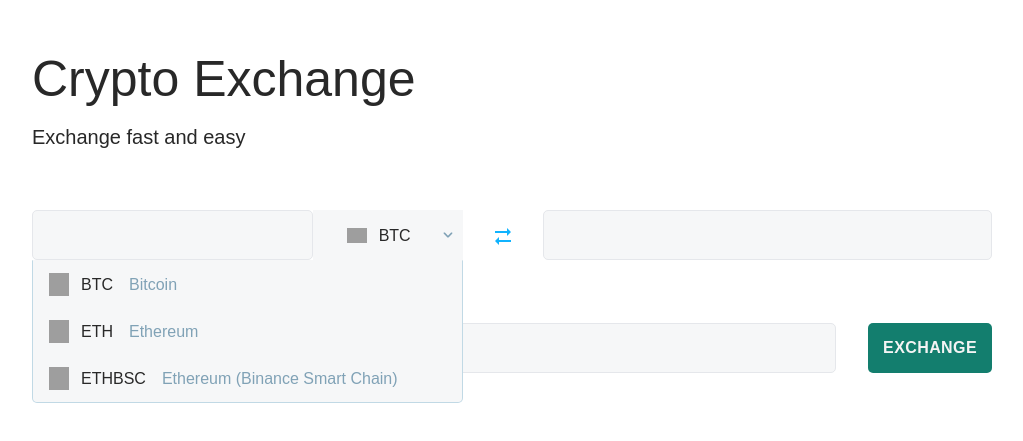
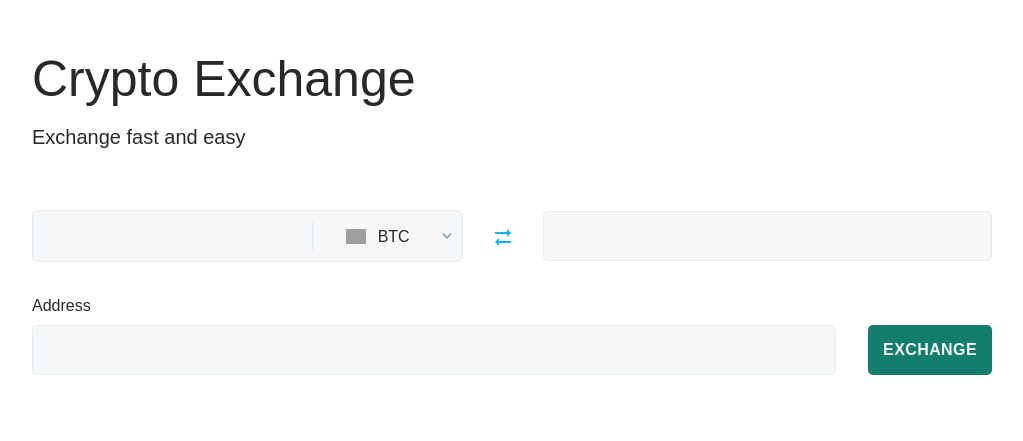
Before and after one commit to maxcore25/test-task-crypto-exchange, a Next.js app: page / in a window 1280 px wide. Shown: the part 171-612 px from the top of the page, without its empty margins (128-1151 px from the left). Built offline with nearby package versions, Linux system fonts and the light colour scheme; grey boxes are pictures that could not be loaded.

Commit message:
Write select, search and open/close logic in CurrencySelect

```diff
--- a/src/components/CurrencySelect.tsx
+++ b/src/components/CurrencySelect.tsx
@@ -1,59 +1,107 @@
+'use client';
+
 import Image from 'next/image';
-import { Input } from './Input';
 import { ArrowDown } from './ArrowDown';
-
-const coins = [
-  {
-    ticker: 'btc',
-    name: 'Bitcoin',
-    image: 'https://content-api.changenow.io/uploads/btc_1_527dc9ec3c.svg',
-  },
-  {
-    ticker: 'eth',
-    name: 'Ethereum',
-    image: 'https://content-api.changenow.io/uploads/eth_f4ebb54ec0.svg',
-  },
-  {
-    ticker: 'ethbsc',
-    name: 'Ethereum (Binance Smart Chain)',
-    image: 'https://content-api.changenow.io/uploads/ethbsc_ef444521c5.svg',
-  },
-];
+import { useRef, useState } from 'react';
+import { cn } from '@/lib/utils';
+import { testCoins } from '@/temp';
+import { useClickOutside } from '@/hooks';
 
 export const CurrencySelect = () => {
+  const [amount, setAmount] = useState('');
+  const [search, setSearch] = useState('');
+  const [selectedCurrency, setSelectedCurrency] = useState('btc');
+  const [isOpen, setIsOpen] = useState(false);
+  const inputRef = useRef<HTMLInputElement>(null);
+  const selectRef = useClickOutside<HTMLInputElement>(() => {
+    setIsOpen(false);
+  });
+
+  console.log(selectedCurrency);
+
+  const filteredCoins = testCoins.filter(
+    coin =>
+      coin.name.toLowerCase().includes(search.toLowerCase()) ||
+      coin.ticker.toLowerCase().includes(search.toLowerCase())
+  );
+
+  const handleChange = (e: React.ChangeEvent<HTMLInputElement>) => {
+    if (!isOpen) {
+      setAmount(e.target.value);
+    } else {
+      setSearch(e.target.value);
+    }
+  };
+
+  const handleClick = () => {
+    setIsOpen(!isOpen);
+    inputRef.current?.focus();
+  };
+
+  const handleSelect = (ticker: string) => {
+    setSelectedCurrency(ticker);
+    setIsOpen(false);
+  };
+
   return (
-    <div className='relative w-full'>
-      <div className='flex'>
-        <Input type='number' min={0} name='from' />
-        <div className='flex w-[150px] shrink-0 items-center bg-[#f6f7f8] py-[13px] pl-[34px] pr-2'>
+    <div ref={selectRef} className='relative w-full'>
+      <div
+        className={cn(
+          'flex rounded-[5px] border border-[#e3ebef] bg-[#f6f7f8]',
+          {
+            'rounded-ee-none rounded-es-none border-l-[#c1d9e5] border-r-[#c1d9e5] border-t-[#c1d9e5]':
+              isOpen,
+          }
+        )}
+      >
+        <input
+          value={!isOpen ? amount : search}
+          onChange={handleChange}
+          ref={inputRef}
+          type={isOpen ? 'text' : 'number'}
+          min={0}
+          name='from'
+          className='w-full bg-transparent px-4 pb-[13px] pt-[14px] text-base font-normal leading-[23px] text-dark-gray outline-none'
+        />
+        {!isOpen && (
+          <div
+            onClick={handleClick}
+            className='relative flex w-[150px] shrink-0 cursor-pointer items-center py-[13px] pl-[34px] pr-2 before:absolute before:left-0 before:h-[calc(100%-20px)] before:w-[1px] before:bg-[#e3ebef] before:content-[""]'
+          >
             <Image
-            src={coins[0].image}
-            alt={coins[0].name}
+              src={testCoins[0].image}
+              alt={testCoins[0].name}
               width={20}
               height={20}
             />
             <div className='ml-3 mr-[30px] text-base font-normal leading-[23px]'>
-            {coins[0].ticker.toUpperCase()}
+              {testCoins[0].ticker.toUpperCase()}
             </div>
             <ArrowDown />
           </div>
+        )}
       </div>
-      <div className='absolute w-full overflow-hidden rounded-bl-[5px] rounded-br-[5px] border border-[#c1d9e5] border-t-transparent bg-[#f6f7f8]'>
-        {coins.map(coin => (
-          <div
+
+      {isOpen && (
+        <ul className='absolute z-10 max-h-[300px] w-full overflow-hidden overflow-y-auto rounded-bl-[5px] rounded-br-[5px] border border-[#c1d9e5] border-t-transparent bg-[#f6f7f8]'>
+          {filteredCoins.map(coin => (
+            <li
               key={coin.ticker}
-            className='flex cursor-pointer px-4 py-3 hover:bg-[#eaf1f7]'
+              className='flex cursor-pointer items-center px-4 py-3 hover:bg-[#eaf1f7]'
+              title={coin.name}
+              onClick={() => handleSelect(coin.ticker)}
             >
               <Image src={coin.image} alt={coin.name} width={20} height={20} />
               <div className='ml-3 mr-4 text-base font-normal uppercase leading-[23px] text-dark-gray'>
                 {coin.ticker}
               </div>
-            <div className='text-base font-normal leading-[23px] text-[#80a2b6]'>
+              <div className='truncate text-base font-normal leading-[23px] text-[#80a2b6]'>
                 {coin.name}
               </div>
-          </div>
+            </li>
           ))}
-      </div>
+        </ul>
+      )}
     </div>
   );
 };
```
Lines whose indentation alone changed are shown as unchanged.
